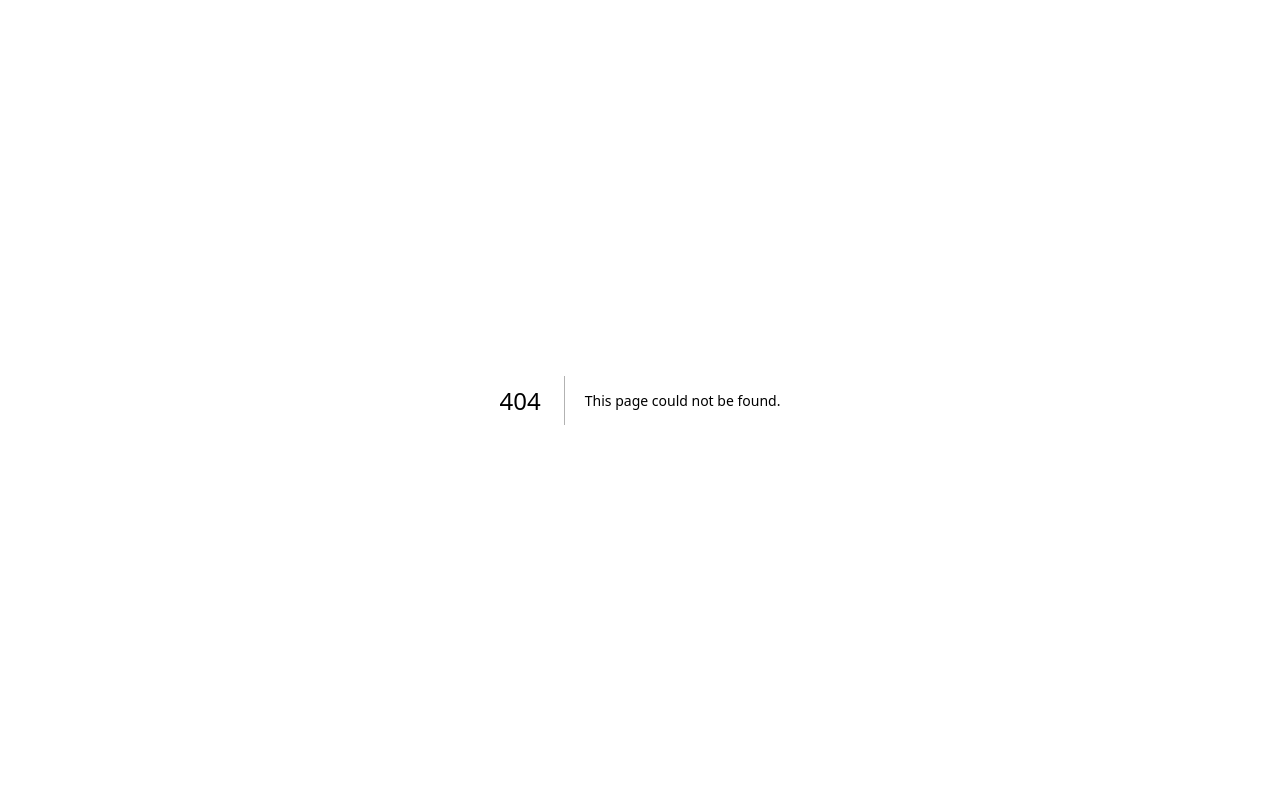
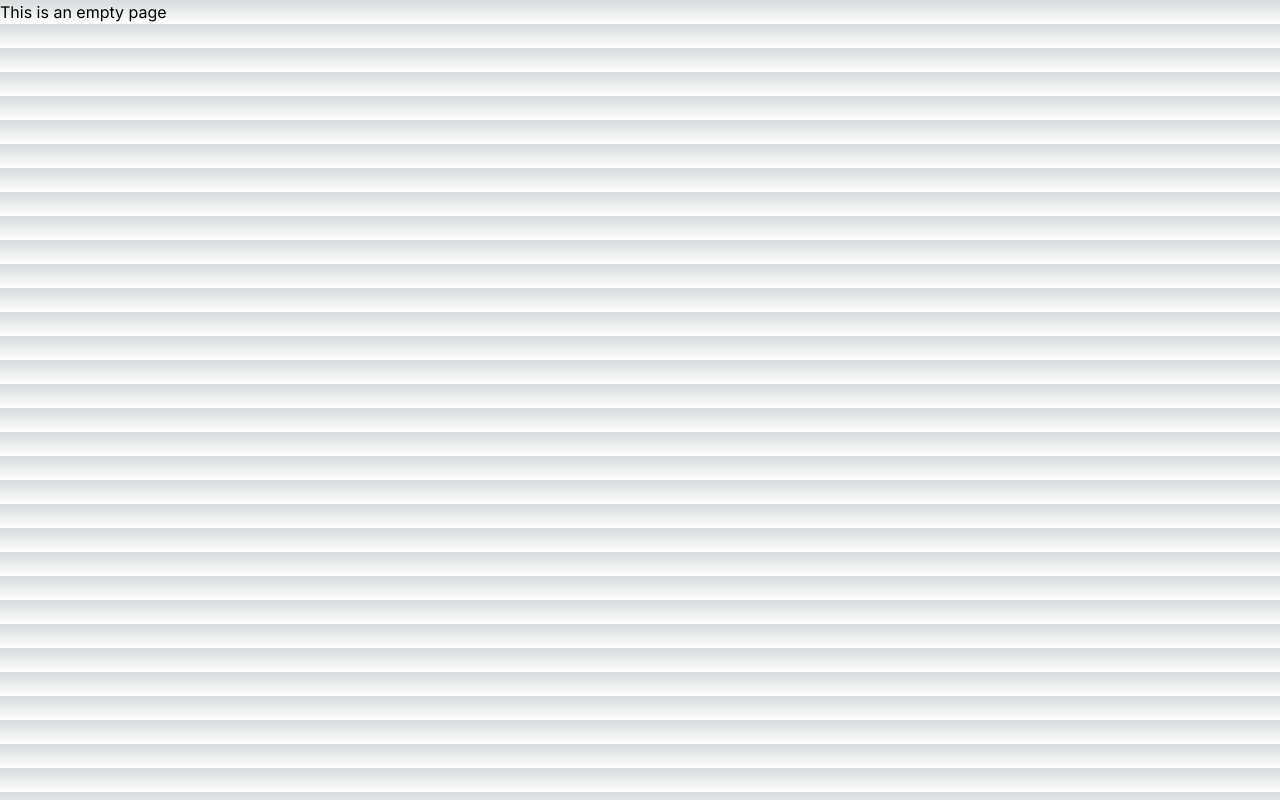
Before and after one commit to Clavvv/VirtualArcade, a Next.js app: page /arcade in a window 1280 px wide. Before the commit this address had no page. Built offline with nearby package versions, Linux system fonts and the light colour scheme.

Commit message:
second page

```diff
--- /dev/null
+++ b/app/arcade/page.jsx
@@ -0,0 +1,16 @@
+import { useState } from 'react';
+
+
+export default function Arcade() {
+
+
+
+
+    return (
+
+        <main>
+            This is an empty page
+        </main>
+    )
+
+}
--- a/app/page.js
+++ b/app/page.js
@@ -3,7 +3,7 @@ import Image from "next/image";
 export default function Home() {
   return (
     <main className="flex min-h-screen flex-col items-center justify-between p-24">
-      <div className= "text-pink-500 text-4xl font-bold">
+      <div className= "text-pink-500[80] text-4xl font-bold">
         Welcome to the arcade!
       </div>
     </main>
```
